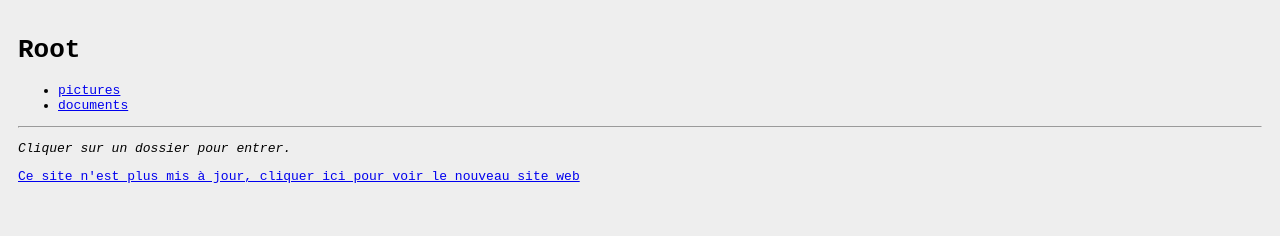
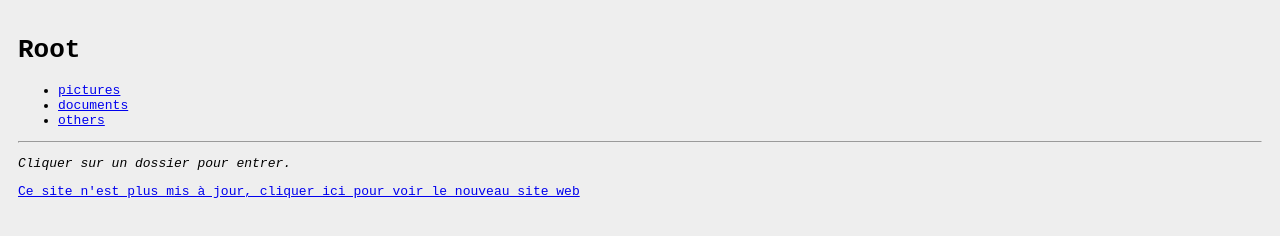
Before and after one commit to paranormal-searching/paranormal-searching.github.io, a plain HTML site: page index.html in a window 1280 px wide. Drawn offline with Linux system fonts and the light colour scheme.

Commit message:
Update index.html

```diff
--- a/index.html
+++ b/index.html
@@ -11,6 +11,7 @@
 <ul>
   <li><a href="pictures.html">pictures</a></li>
   <li><a href="documents.html">documents</a></li>
+  <li><a href="others.html">others</a></li>
 </ul>
 
 <hr />
```
